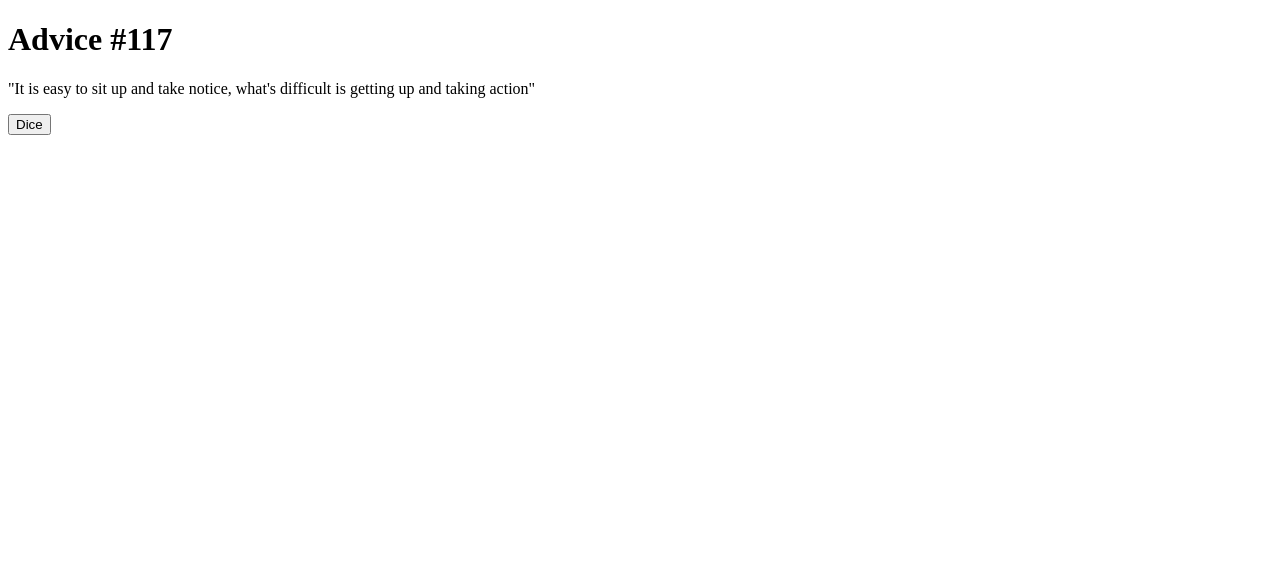
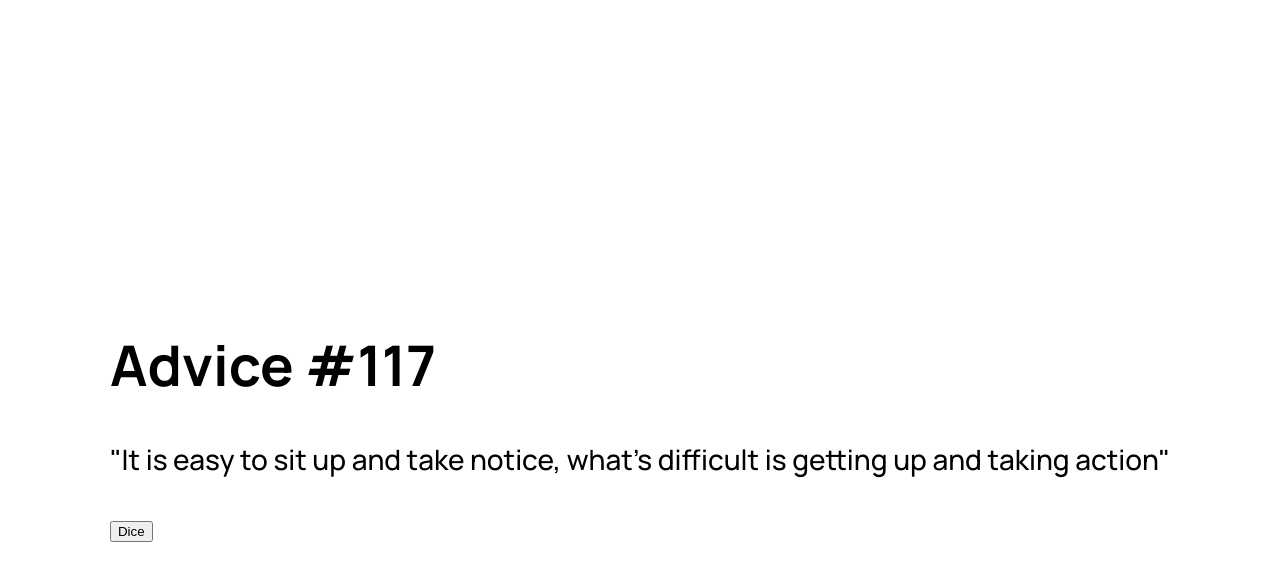
Before and after one commit to HectorAgValenzuela/advice-generator-app, a Vue app: page / in a window 1280 px wide. Shown: the top 580 px of the page. Built offline with nearby package versions, Linux system fonts and the light colour scheme.

Commit message:
root element and body

```diff
--- a/src/assets/main.css
+++ b/src/assets/main.css
@@ -0,0 +1,32 @@
+:root {
+  --color-primary-400: hsl(150, 100%, 66%);
+  --color-primary-300: hsl(193, 38%, 86%);
+
+  --color-neutral-400: hsl(217, 19%, 38%);
+  --color-neutral-600: hsl(217, 19%, 24%);
+  --color-neutral-900: hsl(218, 23%, 16%);
+
+  --font-family: 'Manrope', sans-serif;
+
+  --fw-regular: 500;
+  --fw-bold: 700;
+  --fw-black: 800;
+
+  --fs-400: 1.125rem;
+  --fs-500: 1.25rem;
+  --fs-600: 1.5rem;
+  --fs-700: 1.75rem;
+  --fs-800: 2rem;
+  --fs-900: 5rem;
+}
+
+body {
+  font-family: var(--font-family);
+  font-weight: var(--fw-regular);
+  font-size: 28px;
+
+  display: grid;
+  min-height: 100vh;
+  place-content: center;
+  margin: 1rem;
+}
```
